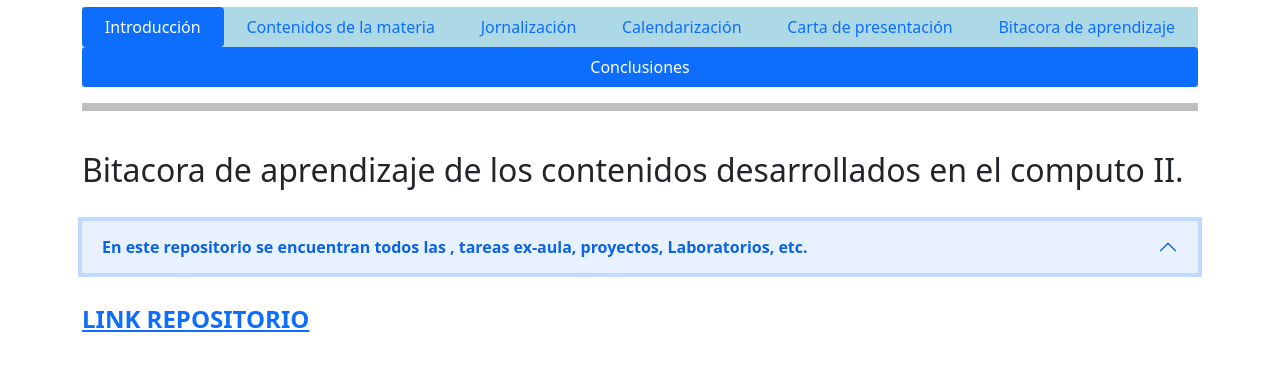
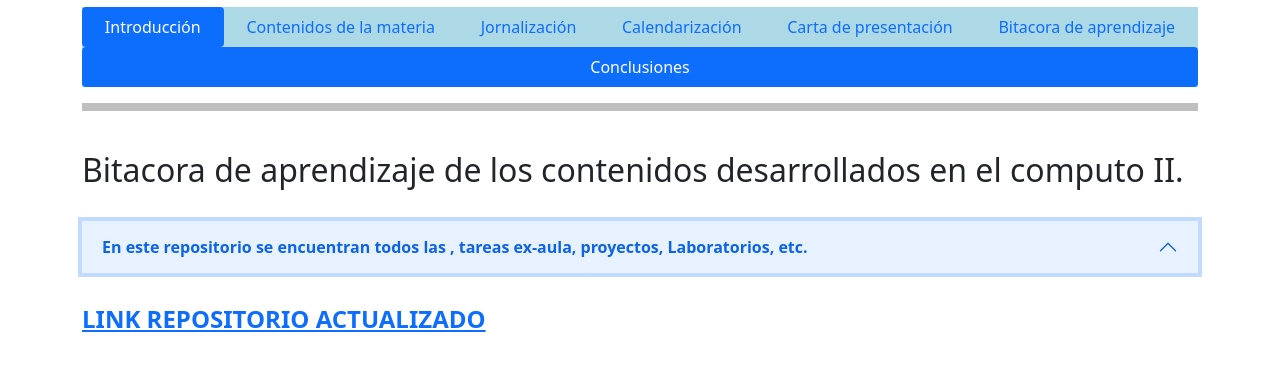
Before and after one commit to SMIS924020AVP/PortafolioDB.github.io, a plain HTML site: page bitacora.html in a window 1280 px wide. Both pictures are taken after a click on the button 640 px from the left and 344 px from the top of the page. Shown: the part 97-468 px from the top of the page. Drawn offline with nearby package versions, Linux system fonts and the light colour scheme.

Commit message:
Actualizacion

```diff
--- a/bitacora.html
+++ b/bitacora.html
@@ -58,7 +58,7 @@
           <div id="flush-collapseOne" class="accordion-collapse collapse" aria-labelledby="flush-headingOne" data-bs-parent="#accordionFlushExample">
             <div class="accordion-body"></div>
             <h4><b>
-              <a href="https://github.com/SMIS924020AVP/TrabajosBaseDeDatos.git">LINK REPOSITORIO</a>
+              <a href="https://github.com/SMIS924020AVP/TrabajosBaseDeDatos.git">LINK REPOSITORIO ACTUALIZADO</a>
 
 
             </b>
```
